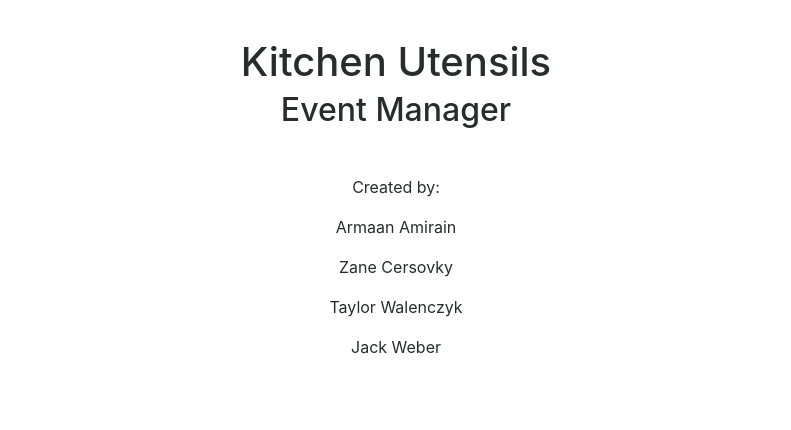
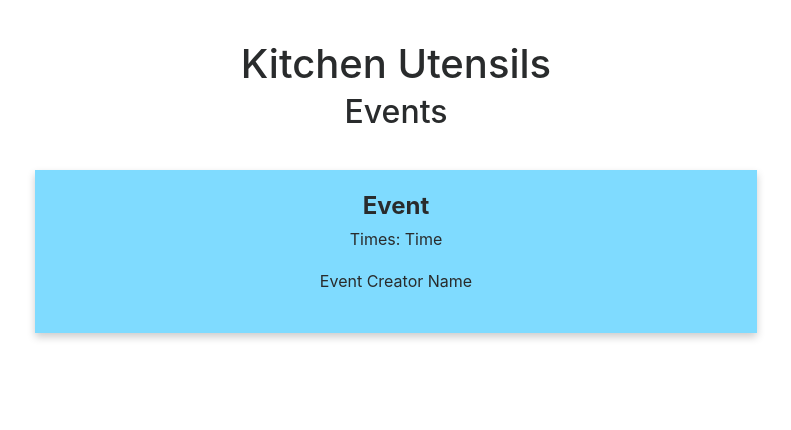
Before and after one commit to EECS448-KitchenUtensils/event-planner, a Flask app: page / in a window 1280 px wide. Shown: the part 56-486 px from the top of the page, without its empty margins (244-1035 px from the left). Run offline with Flask 2, Linux system fonts and the light colour scheme; some libraries are stand-ins or nearby versions.

Commit message:
Added card view to index

```diff
--- a/src/event_planner/static/style.css
+++ b/src/event_planner/static/style.css
@@ -19,7 +19,7 @@
 .introtext{
     display: block;
     text-align: center;
-    padding-bottom: 5%;
+    padding-bottom: 3%;
 }
 
 .checkboxes{
@@ -29,3 +29,21 @@
     flex-wrap: wrap;
     padding-top: 20px;
 }
+
+.eventcard {
+    text-align: center;
+    box-shadow: 0 4px 8px 0 rgba(0,0,0,0.2);
+    transition: 0.3s;
+    width: 65%;
+    margin: 0 auto;
+    padding: 2% 0;
+    background-color: #7FDBFF;
+}
+.eventcard:hover {
+    box-shadow: 0 8px 16px 0 rgba(0,0,0,0.2);
+}
+
+/* Add some padding inside the card container */
+.container {
+    padding: 2px 16px;
+}
--- a/src/event_planner/templates/index.html
+++ b/src/event_planner/templates/index.html
@@ -3,8 +3,21 @@
     <div class="container">
         <div class="introtext">
         <h1>Kitchen Utensils</h1>
-        <h2>Event Manager</h2>
-        <p style="padding-top: 40px;">Created by:</p>
+        <h2>Events</h2>
+        </div>
+
+
+        <div class="eventcard">
+                <h4><b>Event</b></h4>
+                <p>Times: Time</p>
+                <div class="container">
+                  <p>Event Creator Name</p>
+                  <p></p>
+                </div>
+              </div>
+
+
+        <!--<p style="padding-top: 40px;">Created by:</p>
         <ul>
             <li>
                 <p>Armaan Amirain</p>
@@ -12,8 +25,7 @@
                 <p>Taylor Walenczyk</p>
                 <p>Jack Weber</p>
             </li>
-        </ul>
-        </div>
+        </ul>-->
     </div>
 
 
```
